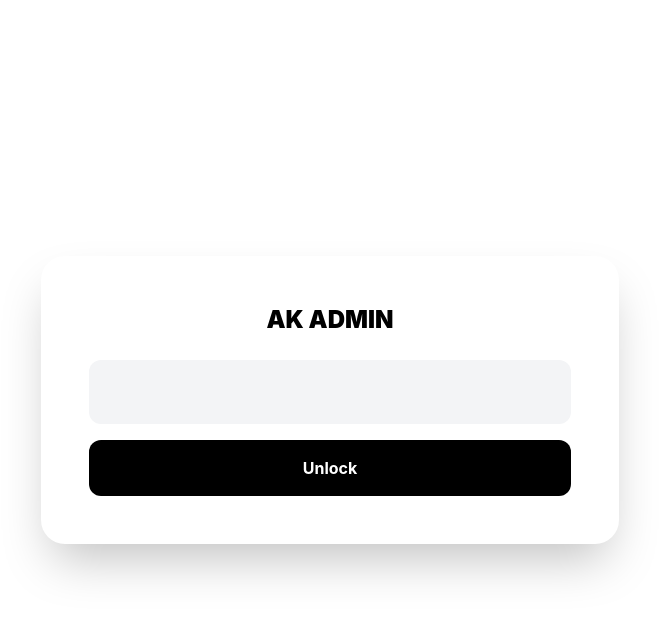
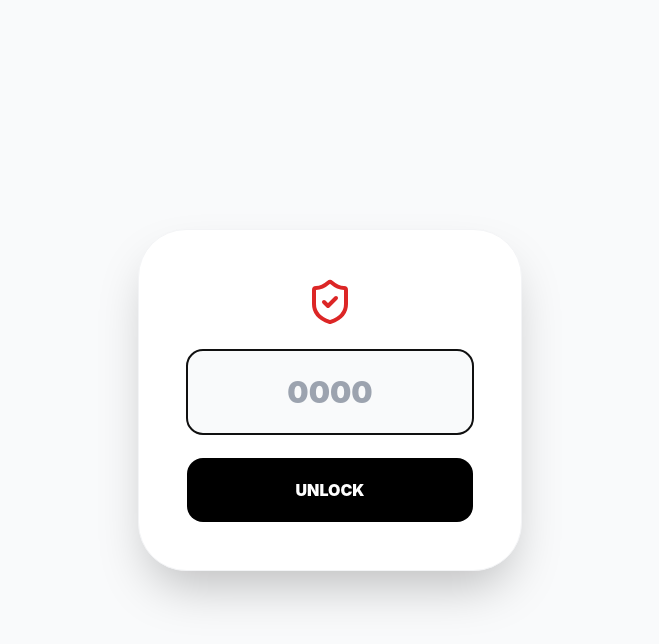
Before and after one commit to abdelrahman175378-art/1234, a React (Vite) app: page / in a window 1280 px wide. Both pictures are taken after a click on the button "ADMIN CONSOLE". Shown: the top 644 px of the page, without its empty margins (310-969 px from the left). Built offline with nearby package versions, Linux system fonts and the light colour scheme.

Commit message:
Update Admin.tsx

```diff
--- a/src/Admin.tsx
+++ b/src/Admin.tsx
@@ -1,46 +1,74 @@
 import React, { useState, useEffect } from 'react';
 import { useApp } from './AppContext.tsx';
 import { Product } from './types.ts';
-import { ASSETS, TRANSLATIONS, COLOR_MAP, SIZE_LABELS, MENS_SUB_CATEGORIES, WOMENS_SUB_CATEGORIES } from './constants.tsx';
-import { Plus, Trash2, Edit3, X, Lock, ShieldCheck, ArrowLeft, FileSpreadsheet, FileText, Check, Percent } from 'lucide-react';
+import { COLOR_MAP, SIZE_LABELS } from './constants.tsx';
+import { Plus, Trash2, Edit3, X, Lock, ShieldCheck, FileSpreadsheet, Percent, Check } from 'lucide-react';
 import * as XLSX from 'xlsx';
 
 const ADMIN_ACCESS_CODE = '175378';
 
-const Admin: React.FC<{ onBack?: () => void, onProductClick?: (id: string) => void }> = ({ onBack, onProductClick }) => {
-  const { language, products, addProduct, updateProduct, deleteProduct, orders } = useApp();
-  const isAr = language === 'ar';
+const Admin: React.FC<{ onBack?: () => void }> = ({ onBack }) => {
+  const { language, products, addProduct, orders, deleteOrder } = useApp();
   const [isAuthenticated, setIsAuthenticated] = useState(sessionStorage.getItem('ak_admin_auth') === 'true');
   const [loginCode, setLoginCode] = useState('');
   const [activeTab, setActiveTab] = useState('products');
+  const isAr = language === 'ar';
 
   const handleLogin = (e: React.FormEvent) => {
     e.preventDefault();
     if (loginCode === ADMIN_ACCESS_CODE) {
       setIsAuthenticated(true);
       sessionStorage.setItem('ak_admin_auth', 'true');
-    } else { alert(isAr ? 'رمز خاطئ' : 'Incorrect Code'); }
+    } else { alert(isAr ? 'خطأ' : 'Error'); }
   };
 
+  const exportOrders = () => {
+    const ws = XLSX.utils.json_to_sheet(orders);
+    const wb = XLSX.utils.book_new();
+    XLSX.utils.book_append_sheet(wb, ws, "Sales");
+    XLSX.writeFile(wb, "AK_Report.xlsx");
+  };
+
+  if (!isAuthenticated) return (
+    <div className="h-screen flex items-center justify-center bg-gray-50 p-6">
+      <form onSubmit={handleLogin} className="bg-white p-12 rounded-[3rem] shadow-2xl text-center w-full max-w-sm border border-gray-100">
+        <ShieldCheck size={48} className="mx-auto text-red-600 mb-6" />
+        <input type="password" value={loginCode} onChange={e=>setLoginCode(e.target.value)} className="w-full bg-gray-50 p-6 rounded-2xl text-center text-3xl font-black mb-6" placeholder="0000" autoFocus />
+        <button className="w-full bg-black text-white py-5 rounded-2xl font-black uppercase">Unlock</button>
+      </form>
+    </div>
+  );
+
   return (
-    <div className="min-h-screen bg-white" dir={isAr ? 'rtl' : 'ltr'}>
-      {!isAuthenticated ? (
-        <div className="flex items-center justify-center h-screen">
-          <form onSubmit={handleLogin} className="p-12 shadow-2xl rounded-3xl text-center">
-            <h2 className="text-2xl font-black mb-6">AK ADMIN</h2>
-            <input type="password" value={loginCode} onChange={e=>setLoginCode(e.target.value)} className="bg-gray-100 p-4 rounded-xl text-center text-2xl font-black w-full" />
-            <button className="w-full bg-black text-white py-4 mt-4 rounded-xl font-bold">Unlock</button>
-          </form>
+    <div className="p-8 max-w-7xl mx-auto space-y-12">
+      <div className="flex justify-between items-center bg-white p-8 rounded-[3rem] shadow-xl border border-gray-100">
+        <h2 className="text-3xl font-black uppercase">AK Console.</h2>
+        <div className="flex gap-4">
+          <button onClick={() => setActiveTab('products')} className={`px-8 py-3 rounded-xl font-bold ${activeTab === 'products' ? 'bg-black text-white' : 'bg-gray-100'}`}>Inventory</button>
+          <button onClick={() => setActiveTab('orders')} className={`px-8 py-3 rounded-xl font-bold ${activeTab === 'orders' ? 'bg-black text-white' : 'bg-gray-100'}`}>Orders</button>
+          <button onClick={onBack} className="p-3 bg-red-50 text-red-600 rounded-xl"><X/></button>
         </div>
-      ) : (
-        <div className="p-8">
-          <button onClick={onBack} className="mb-8 flex items-center gap-2 font-bold"><ArrowLeft/> Back</button>
-          <div className="flex gap-4 mb-8">
-            <button onClick={() => setActiveTab('products')} className={`px-6 py-2 rounded-xl font-bold ${activeTab === 'products' ? 'bg-black text-white' : 'bg-gray-100'}`}>Products</button>
-            <button onClick={() => setActiveTab('orders')} className={`px-6 py-2 rounded-xl font-bold ${activeTab === 'orders' ? 'bg-black text-white' : 'bg-gray-100'}`}>Orders</button>
+      </div>
+
+      {activeTab === 'orders' && (
+        <div className="space-y-6">
+          <button onClick={exportOrders} className="bg-green-600 text-white px-8 py-4 rounded-2xl font-bold flex items-center gap-2 shadow-lg"><FileSpreadsheet size={20}/> Export Excel</button>
+          <div className="bg-white rounded-[2rem] border border-gray-100 overflow-hidden">
+            <table className="w-full text-left">
+              <thead className="bg-gray-50 text-[10px] uppercase font-black text-gray-400">
+                <tr><th className="p-6">Customer</th><th className="p-6">Total</th><th className="p-6">Action</th></tr>
+              </thead>
+              <tbody>
+                {orders.map(o => (
+                  <tr key={o.id} className="border-t border-gray-50">
+                    <td className="p-6 font-bold">{o.customerName}</td>
+                    <td className="p-6 text-red-600 font-black">{o.total} QAR</td>
+                    <td className="p-6"><button onClick={() => deleteOrder(o.id)} className="text-red-300 hover:text-red-600"><Trash2 size={20}/></button></td>
+                  </tr>
+                ))}
+              </tbody>
+            </table>
           </div>
-          {/* محتوى لوحة التحكم يكمل هنا... */}
-          <h1 className="text-3xl font-black">Console Active</h1>
         </div>
       )}
     </div>
```
